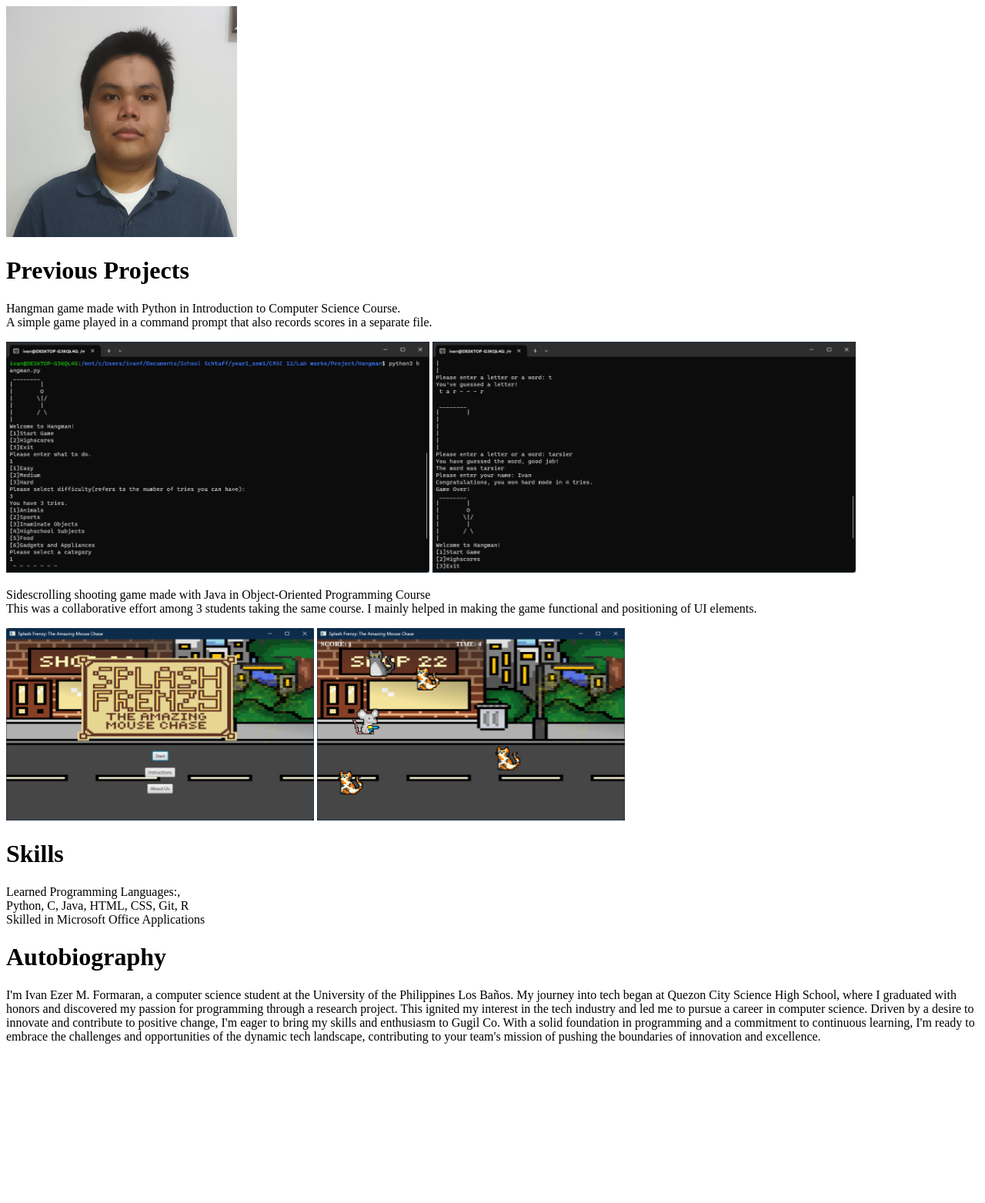
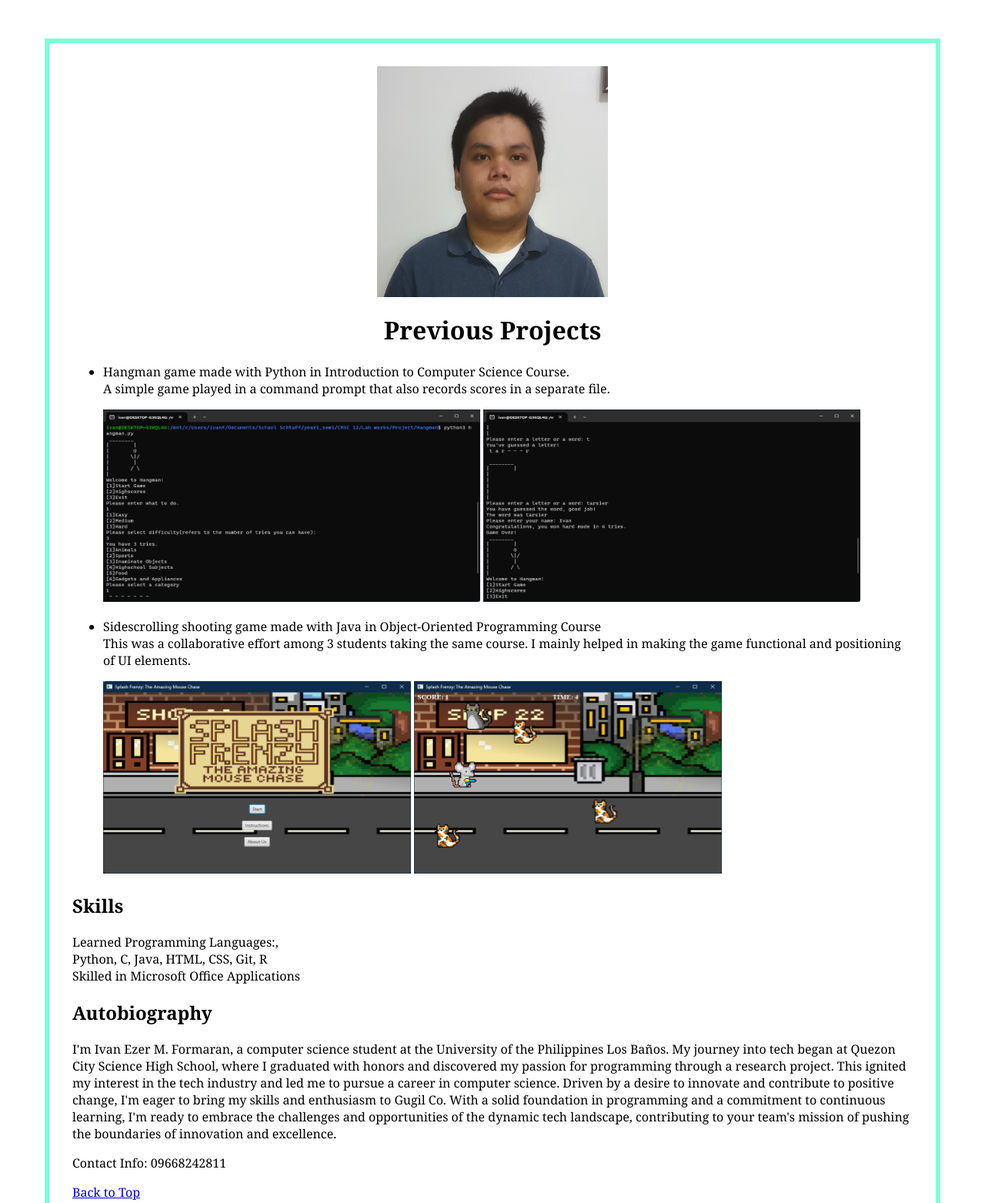
Before and after one commit to NaviEzer/formaran-u2l-exercise02, a plain HTML site: page index.html in a window 1280 px wide. Shown: the top 1563 px of the page at 77% size. Before the commit the page ends 1372 px from the top, so only its background shows below. Drawn offline with Linux system fonts and the light colour scheme.

Commit message:
chore: Modified index.html and index.css

```diff
--- a/index.css
+++ b/index.css
@@ -0,0 +1,19 @@
+body {
+    font-family:"Cambria"
+}
+
+div {
+    border:6px solid aquamarine;
+    padding: 30px;
+    margin: 50px
+}
+
+.ftPhoto {
+    text-align: center;
+    display: block;
+    margin: 0 auto;
+}
+
+h1 {
+    text-align: center;
+}
--- a/index.html
+++ b/index.html
@@ -1,31 +1,36 @@
 <!DOCTYPE html>
 <html>
+    <link rel="stylesheet" href="index.css">
 <head>
 <title>formaran-u2l-exer2</title>
 </head>
 <body>
-
-<img src="ftPhoto.jpg" alt="feature photo" width="300" height="300">
+    <div>
+        <img class="ftPhoto" src="ftPhoto.jpg" alt="feature photo" width="300" height="300" >
         <h1>Previous Projects</h1>
-
+        <ul>
+            <li>
                 <p>Hangman game made with Python in Introduction to Computer Science Course.<br>
                 A simple game played in a command prompt that also records scores in a separate file.
                 </p>
-<img src="Hangmansc1.png" height="300" width="550">
-<img src="Hangmansc2.png" height="300" width="550">
+                <img src="Hangmansc1.png" height="250" width="490">
+                <img src="Hangmansc2.png" height="250" width="490">
+            </li>
+            <li>
                 <p>Sidescrolling shooting game made with Java in Object-Oriented Programming Course<br>
                     This was a collaborative effort among 3 students taking the same course. I mainly helped in making the game functional and positioning of UI elements.
                 </p>
                 <img src="OOPProjsc1.png" height="250" width="400">
                 <img src="OOPProjsc2.png" height="250" width="400">
+            </li>
+        </ul>
 
-<p></p>
-<h1>Skills</h1>
+        <h2>Skills</h2>
         <p>Learned Programming Languages:,<br>
             Python, C, Java, HTML, CSS, Git, R<br>
             Skilled in Microsoft Office Applications
         </p>
-<h1>Autobiography</h1>
+        <h2>Autobiography</h2>
         <p>I'm Ivan Ezer M. Formaran, a computer science student at the University of the Philippines Los Baños. My journey into tech began at Quezon
         City Science High School, where I graduated with honors and discovered my passion for programming through a research project. This ignited my
         interest in the tech industry and led me to pursue a career in computer science. Driven by a desire to innovate and contribute to positive
@@ -34,5 +39,10 @@ learning, I'm ready to embrace the challenges and opportunities of the dynamic t
         the boundaries of innovation and excellence.
         </p>
 
+        <p>Contact Info: 09668242811</p>
+        <!-- Back to Top link directs to the start by using # as an empty string to signify the start -->
+        <a href="#" id="back-to-top">Back to Top</a>
+
+    </div>
 </body>
 </html>
```
Also changed, not shown: mainPage.css (deleted). Lines whose indentation alone changed are shown as unchanged.
